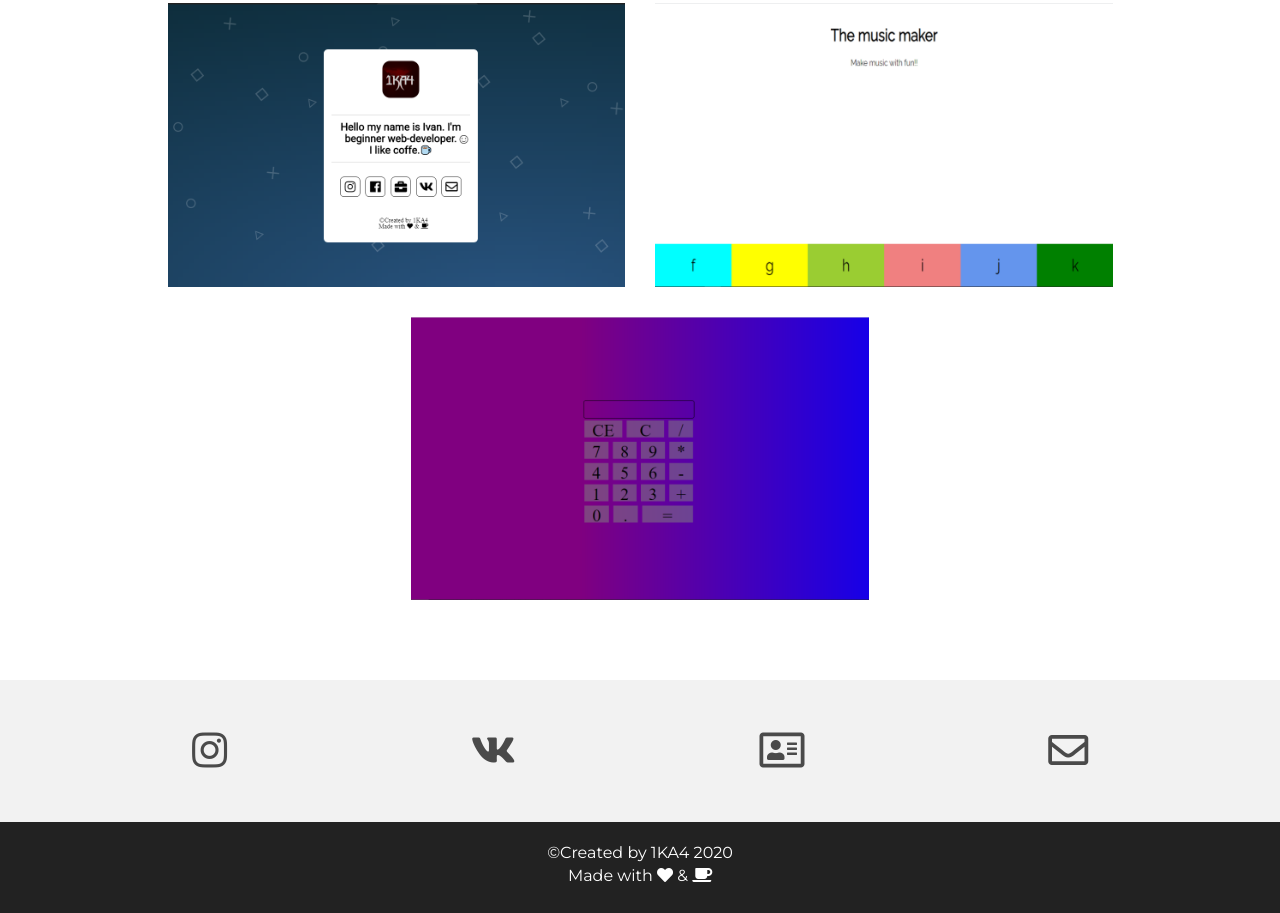
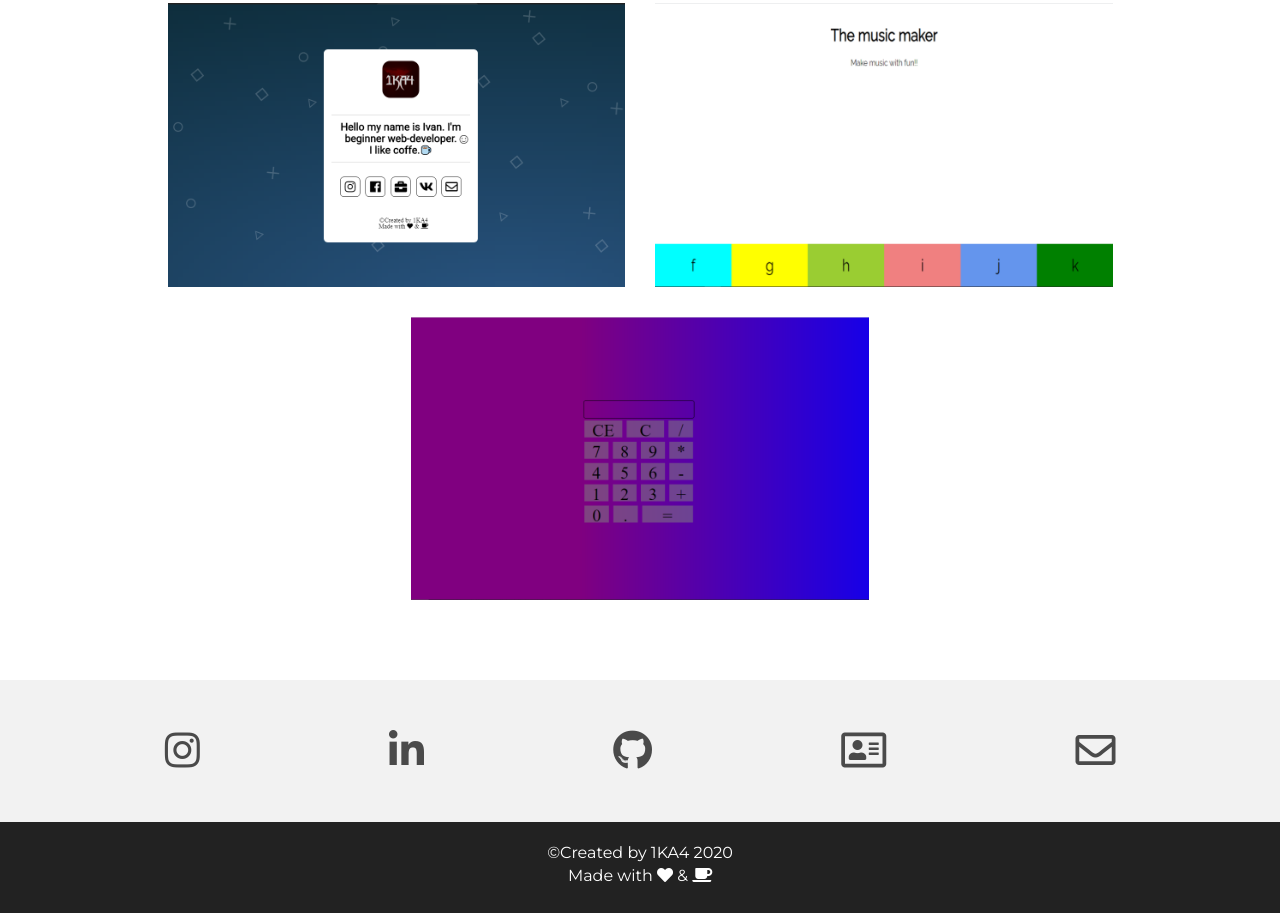
Before and after one commit to 1KA4/main, a plain HTML site: page index.html in a window 1280 px wide. Shown: the part 1290-2203 px from the top of the page. Drawn offline with Linux system fonts and the light colour scheme.

Commit message:
Update social links

```diff
--- a/index.html
+++ b/index.html
@@ -71,9 +71,11 @@
 
           <div class="icon"><a href="https://www.instagram.com/atom_0110/">
             <i class="fab fa-instagram fa-2x"></i></a></div>
-          <div class="icon"><a href="https://vk.com/ivan.kachur">
-            <i class="fab fa-vk fa-2x"></i></a></div>
-          <div class="icon"><a href="CVIvanKachur.pdf" download>
+          <div class="icon"><a href="https://www.linkedin.com/in/1ka4/">
+            <i class="fab fa-linkedin-in"></i></a></div>
+          <div class="icon"><a href="https://github.com/1KA4/">
+            <i class="fab fa-github"></i></a></div>
+          <div class="icon"><a href="CVIvanKachur.pdf">
             <i class="far fa-address-card"></i></a></div>
           <div class="icon"><a href="mailto:kachur140701@gmail.com">
             <i class="far fa-envelope fa-2x"></i></a></div>
```
